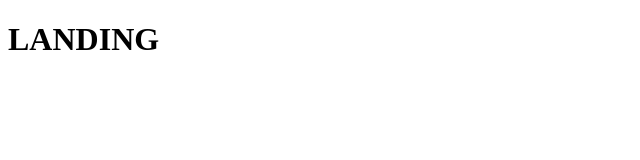
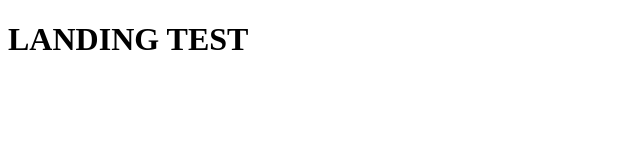
Before and after one commit to Garlic-Toasts/webauthn-frontend, a website: page public/landing/index.html in a window 1280 px wide. Shown: the whole page, without its empty margins (0-640 px from the left). Drawn offline with Linux system fonts and the light colour scheme.

```diff
--- a/package.json
+++ b/package.json
@@ -4,7 +4,7 @@
   "description": "",
   "main": "app.js",
   "scripts": {
-    "start": "node app.js"
+    "start": "pm2 start app.js"
   },
   "author": "",
   "license": "ISC",
--- a/public/landing/index.html
+++ b/public/landing/index.html
@@ -4,6 +4,6 @@
 
     </head>
     <body>
-        <h1>LANDING</h1>
+        <h1>LANDING TEST</h1>
     </body>
 </html>
```
